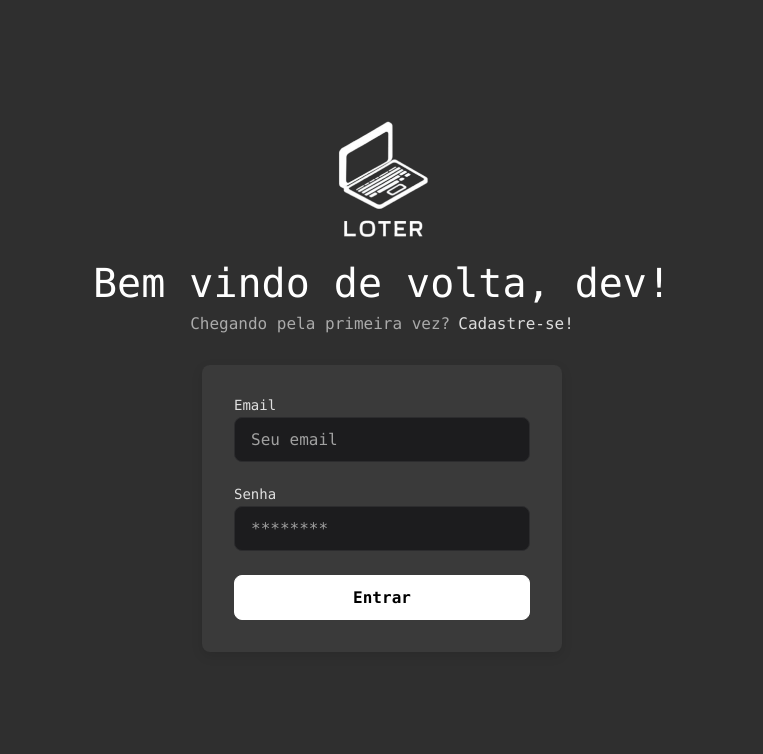
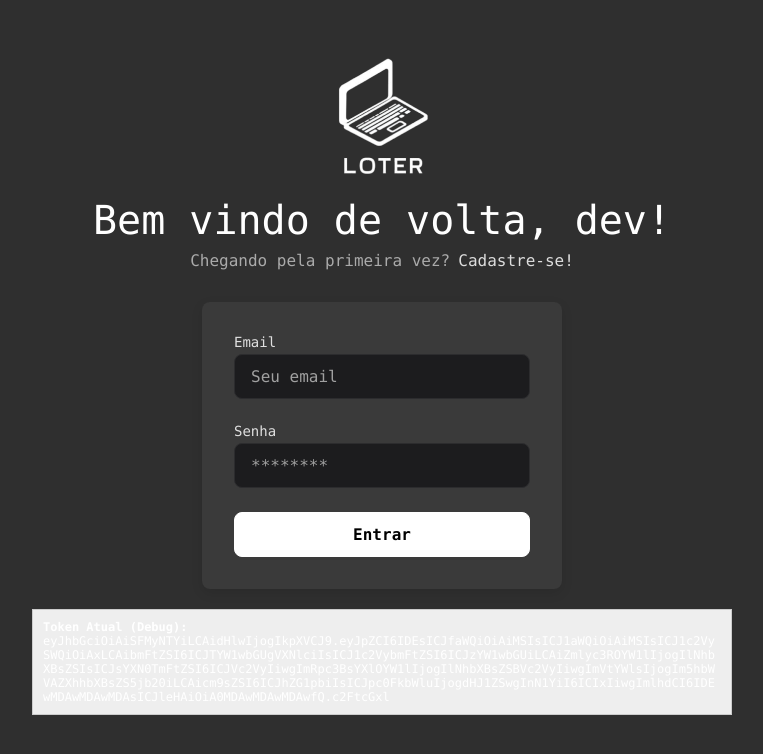
Before and after one commit to JoaoVlopess/loter-cursos, a React (Vite) app in the folder client/: page / in a window 1280 px wide. Shown: the top 754 px of the page, without its empty margins (258-1021 px from the left). Built offline with nearby package versions, Linux system fonts and the light colour scheme; sample sign-in values are in the browser's storage.

Commit message:
feat: add user token management in NavBar and LoginPage; implement token retrieval from localStorage for improved user session handling

```diff
--- a/client/src/components/NavBar/Navbar.tsx
+++ b/client/src/components/NavBar/Navbar.tsx
@@ -18,6 +18,8 @@ export const NavBar = () => {
     const dropdownRef = useRef<HTMLDivElement>(null); //referencia para o menu
     const [currentUser, setCurrentUser] = useState<Usuario | null>(null); // Usa o tipo Usuario
     const [isProfileModalOpen, setIsProfileModalOpen] = useState(false);
+        const [userToken, setUserToken] = useState<string | null>(null); // Estado para o token
+
 
     // Recupera o ID do usuário logado (ex: do localStorage)
     const [currentUserId, setCurrentUserId] = useState<number | null>(() => {
@@ -46,6 +48,12 @@ export const NavBar = () => {
         };
     }, []);
        useEffect(() => {
+         // Recupera o token do localStorage
+        const storedToken = typeof window !== 'undefined' ? localStorage.getItem('token') : null;
+        if (storedToken) {
+            setUserToken(storedToken);
+        }
+
         if (currentUserId) {
             const fetchUserData = async () => {
                 try {
@@ -81,6 +89,7 @@ export const NavBar = () => {
         }
         setCurrentUserId(null); // Limpa o ID do usuário
         setCurrentUser(null);   // Limpa os dados do usuário
+        setUserToken(null);     // Limpa o token do estado
         setIsDropdownOpen(false);
         // Opcional: redirecionar para a página de login
         // window.location.href = '/login'
@@ -177,6 +186,14 @@ return (
           <SlArrowDown /> {/*Seta para o Dropdown*/}
         </button>
 
+         {/* Exibição do Token (APENAS PARA DEBUG) */}
+        {userToken && (
+          <div style={{ padding: '5px', backgroundColor: '#f0f0f0', marginTop: '5px', fontSize: '10px', wordBreak: 'break-all' }}>
+            <p style={{ margin: 0, fontWeight: 'bold' }}>Token (Debug):</p>
+            <p style={{ margin: 0 }}>{userToken}</p>
+          </div>
+        )}
+
         {/* Dropdown */}
         {isDropdownOpen && (
           <div className={styles.dropdown}>
@@ -185,7 +202,7 @@ return (
                     Meu Perfil
                 </button>
             )}
-            <a href="/certificados" className={styles.dropdown_item}>Meus Certificados</a>
+
             {currentUser ? (
                 <button onClick={handleLogout} className={styles.dropdown_item}>Sair</button>
             ) : (
--- a/client/src/pages/Login/LoginPage.tsx
+++ b/client/src/pages/Login/LoginPage.tsx
@@ -2,9 +2,21 @@ import styles from './LoginPage.module.css';
 import { Logo } from '../../components/Logo/Logo';
 import { RedirectMessage } from '../../components/RedirectMessage/RedirectMessage';
 import { LoginForm } from '../../components/LoginForm/LoginForm';
+import { useState, useEffect } from 'react';
+
 
 
 export const LoginPage = () => {
+    const [userToken, setUserToken] = useState<string | null>(null);
+
+  useEffect(() => {
+    // Tenta ler o token do localStorage quando o componente monta
+    // Isso seria útil se o login acontecesse e o token fosse salvo antes desta página ser totalmente recarregada
+    // ou se você voltasse para esta página após o login.
+    const storedToken = typeof window !== 'undefined' ? localStorage.getItem('token') : null;
+    setUserToken(storedToken);
+  }, []); // Executa apenas uma vez na montagem
+
   return (
     <div className={styles.container}>
       <div className={styles.content}>
@@ -13,6 +25,14 @@ export const LoginPage = () => {
         <RedirectMessage question="Chegando pela primeira vez?" linkText="Cadastre-se!" linkTo="/cadastro" />
         {/* <LoginInvalido/> */}
         <LoginForm />
+
+         {/* Exibição do Token (APENAS PARA DEBUG) */}
+        {userToken && (
+          <div style={{ marginTop: '20px', padding: '10px', backgroundColor: '#eee', border: '1px solid #ccc', fontSize: '12px', wordBreak: 'break-all' }}>
+            <h4 style={{ marginTop: 0 }}>Token Atual (Debug):</h4>
+            <p>{userToken}</p>
+          </div>
+        )}
       </div>
     </div>
   );
```
